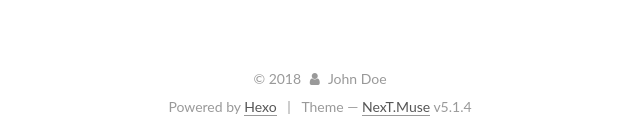
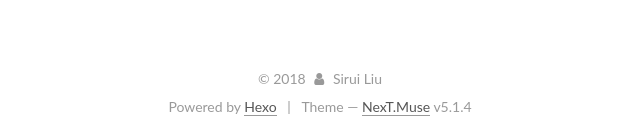
Before and after one commit to Sirui-Liu/Sirui-Liu.github.io, a plain HTML site: page index.html in a window 1280 px wide. Shown: the part 1465-1603 px from the top of the page, 320-960 px from the left. Drawn offline with Linux system fonts and the light colour scheme.

Commit message:
Site updated: 2018-09-11 02:24:01

```diff
--- a/index.html
+++ b/index.html
@@ -232,7 +232,7 @@
     <link itemprop="mainEntityOfPage" href="http://sirui-liu.github.io/2018/09/11/My-First-Post/">
 
     <span hidden itemprop="author" itemscope itemtype="http://schema.org/Person">
-      <meta itemprop="name" content="John Doe">
+      <meta itemprop="name" content="Sirui Liu">
       <meta itemprop="description" content="">
       <meta itemprop="image" content="/images/avatar.gif">
     </span>
@@ -351,7 +351,7 @@
     <link itemprop="mainEntityOfPage" href="http://sirui-liu.github.io/2018/09/11/hello-world/">
 
     <span hidden itemprop="author" itemscope itemtype="http://schema.org/Person">
-      <meta itemprop="name" content="John Doe">
+      <meta itemprop="name" content="Sirui Liu">
       <meta itemprop="description" content="">
       <meta itemprop="image" content="/images/avatar.gif">
     </span>
@@ -498,7 +498,7 @@
         <div class="site-overview">
           <div class="site-author motion-element" itemprop="author" itemscope itemtype="http://schema.org/Person">
 
-              <p class="site-author-name" itemprop="name">John Doe</p>
+              <p class="site-author-name" itemprop="name">Sirui Liu</p>
               <p class="site-description motion-element" itemprop="description"></p>
           </div>
 
@@ -563,7 +563,7 @@
   <span class="with-love">
     <i class="fa fa-user"></i>
   </span>
-  <span class="author" itemprop="copyrightHolder">John Doe</span>
+  <span class="author" itemprop="copyrightHolder">Sirui Liu</span>
 
 
 </div>
```
Also changed, not shown: 2018/09/11/My-First-Post/index.html (+3 -3 lines), 2018/09/11/hello-world/index.html (+3 -3 lines), archives/2018/09/index.html (+2 -2 lines), archives/2018/index.html (+2 -2 lines), archives/index.html (+2 -2 lines), tags/test/index.html (+2 -2 lines).
